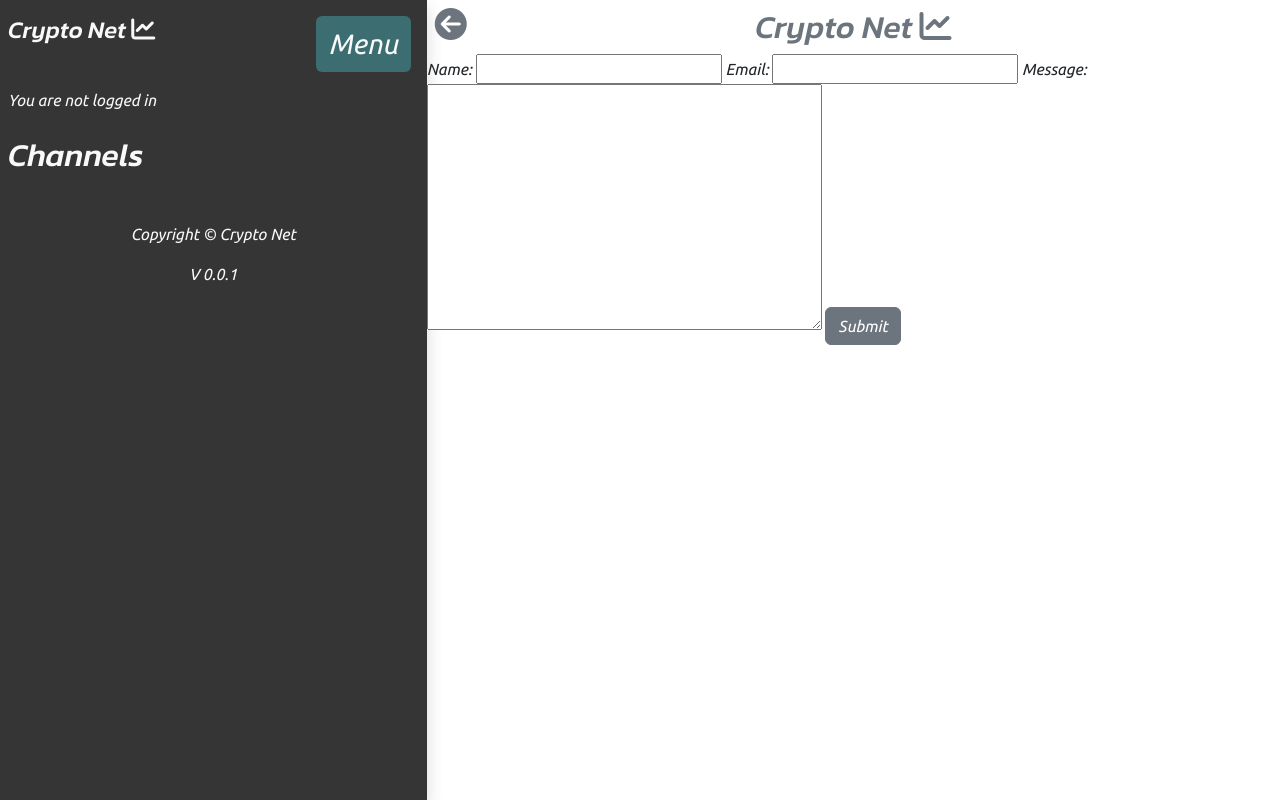
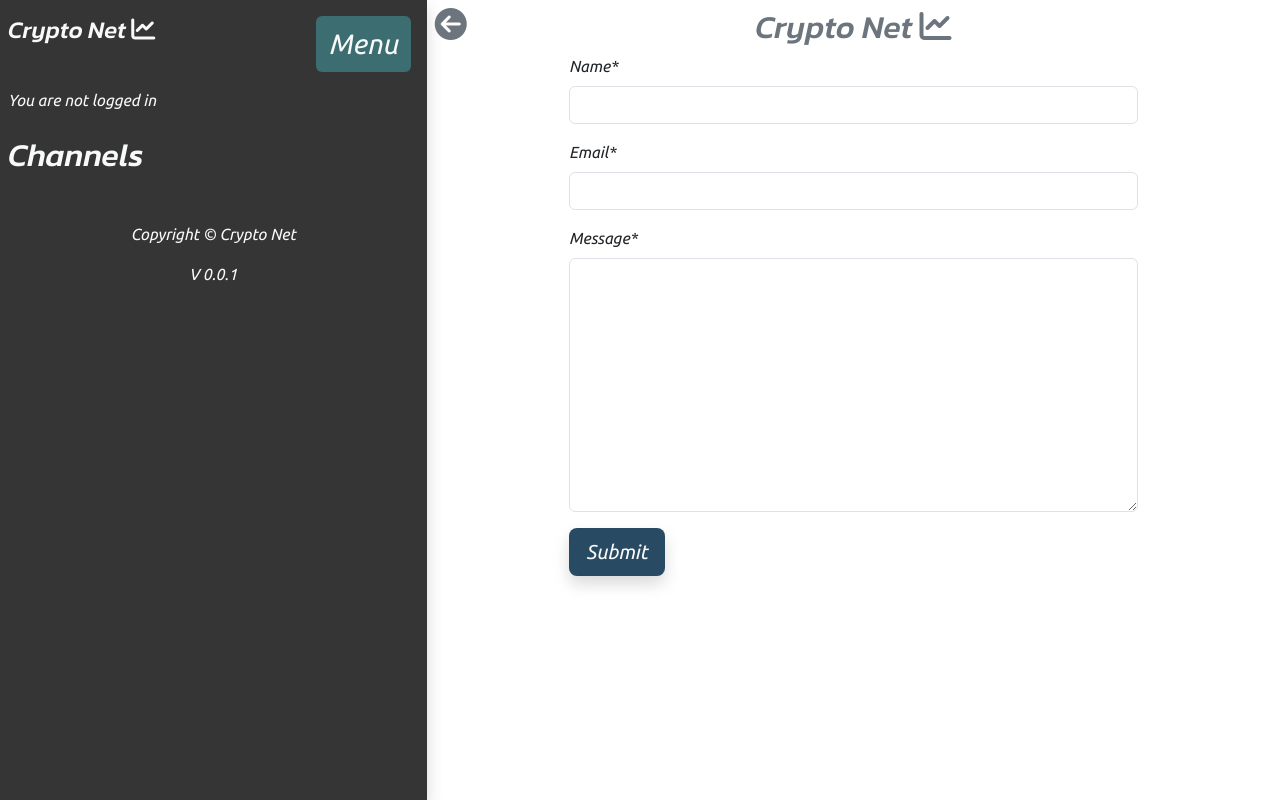
Before and after one commit to AndyV773/pp4, a Django app: page /about/contact/ in a window 1280 px wide. Run offline with Django 4.2, Linux system fonts and the light colour scheme; data that the repository does not hold is empty; some libraries are stand-ins or nearby versions.

Commit message:
Install crispy forms, and style post and contact form

```diff
--- a/about/templates/about/contact.html
+++ b/about/templates/about/contact.html
@@ -1,17 +1,20 @@
 {% extends 'base.html' %}
 {% block content %}
+{% load crispy_forms_tags %}
 {% load static %}
 <a class="position-absolute text-secondary fs-2 ms-2 text-decoration-none" href="{% url 'home' %}" class="btn"><i
         class="fa-solid fa-circle-arrow-left"></i></a>
 <a class="text-secondary text-decoration-none" href="{% url 'home' %}">
     <h2 class="text-center pt-2">Crypto Net <i class="fa-solid fa-chart-line"></i></h2>
 </a>
-<!-- Creating New Contact -->
-<form method="POST">
-    {{ contact_form }}
-    {% csrf_token %}
-    <button type="submit" class="btn btn-secondary">Submit</button>
-</form>
+<!-- Contact form -->
+<div class="d-flex justify-content-center">
+    <form method="POST" class="col-8">
+        {{ contact_form | crispy }}
+        {% csrf_token %}
+        <button type="submit" class="btn btn-lg bg--medium text-light shadow cc--hover">Submit</button>
+    </form>
+</div>
 {% endblock content %}
 
 {% block extras %}
--- a/cryptonet/settings.py
+++ b/cryptonet/settings.py
@@ -47,6 +47,8 @@ INSTALLED_APPS = [
     'allauth',
     'allauth.account',
     'allauth.socialaccount',
+    'crispy_forms',
+    'crispy_bootstrap5',
     'django_summernote',
     'crypto',
     'about',
@@ -56,6 +58,9 @@ INSTALLED_APPS = [
 SITE_ID = 1
 LOGIN_REDIRECT_URL = '/'
 LOGOUT_REDIRECT_URL = '/'
+
+CRISPY_ALLOWED_TEMPLATE_PACKS = "bootstrap5"
+CRISPY_TEMPLATE_PACK = "bootstrap5"
 
 MIDDLEWARE = [
     'django.middleware.security.SecurityMiddleware',
--- a/requirements.txt
+++ b/requirements.txt
@@ -1,7 +1,9 @@
 asgiref==3.8.1
+crispy-bootstrap5==0.7
 dj-database-url==0.5.0
 Django==4.2.17
 django-allauth==0.57.2
+django-crispy-forms==2.3
 django-summernote==0.8.20.0
 gunicorn==20.1.0
 oauthlib==3.2.2
--- a/static/css/style.css
+++ b/static/css/style.css
@@ -29,8 +29,12 @@ h5 {
     color: rgb(217, 217, 217);
 }
 
-.g--shadow:hover {
+.p--shadow:hover {
     box-shadow: 0 0 4px 2px rgb(217, 217, 217);
+}
+
+.cc--hover:hover {
+    background-color: rgb(60, 110, 113);
 }
 
 .disabled {
--- a/templates/base.html
+++ b/templates/base.html
@@ -88,7 +88,7 @@
             <header class="sticky-top bg--dark text-light p-2">
                 <div class="d-flex justify-content-between">
                     <h2 id="side-header" class="fs-4 mt-2">Crypto Net <i class="fa-solid fa-chart-line"></i></h2>
-                    <span id="menu-button" class="btn bg--light text-light g--shadow fs-3 mt-2 me-2"
+                    <span id="menu-button" class="btn bg--light text-light p--shadow fs-3 mt-2 me-2"
                         style="font-size:30px;cursor:pointer" onclick="openNav()">&#9776;</span>
                 </div>
                 {% if user.is_authenticated %}
@@ -103,7 +103,7 @@
                     {% for channel in channel_list %}
                     <li class="overflow-y-hidden p-2">
                         <a href="{% url 'channel_detail' channel.slug %}"
-                            class="channel container-fluid btn text-light bg--light g--shadow text-uppercase">
+                            class="channel container-fluid btn text-light bg--light p--shadow text-uppercase">
                             <h2 class="m-0">{{ channel.name }}</h2>
                         </a>
                     </li>
```
Also changed, not shown: crypto/templates/crypto/channel_detail.html (+8 -8 lines), 1 other file.
